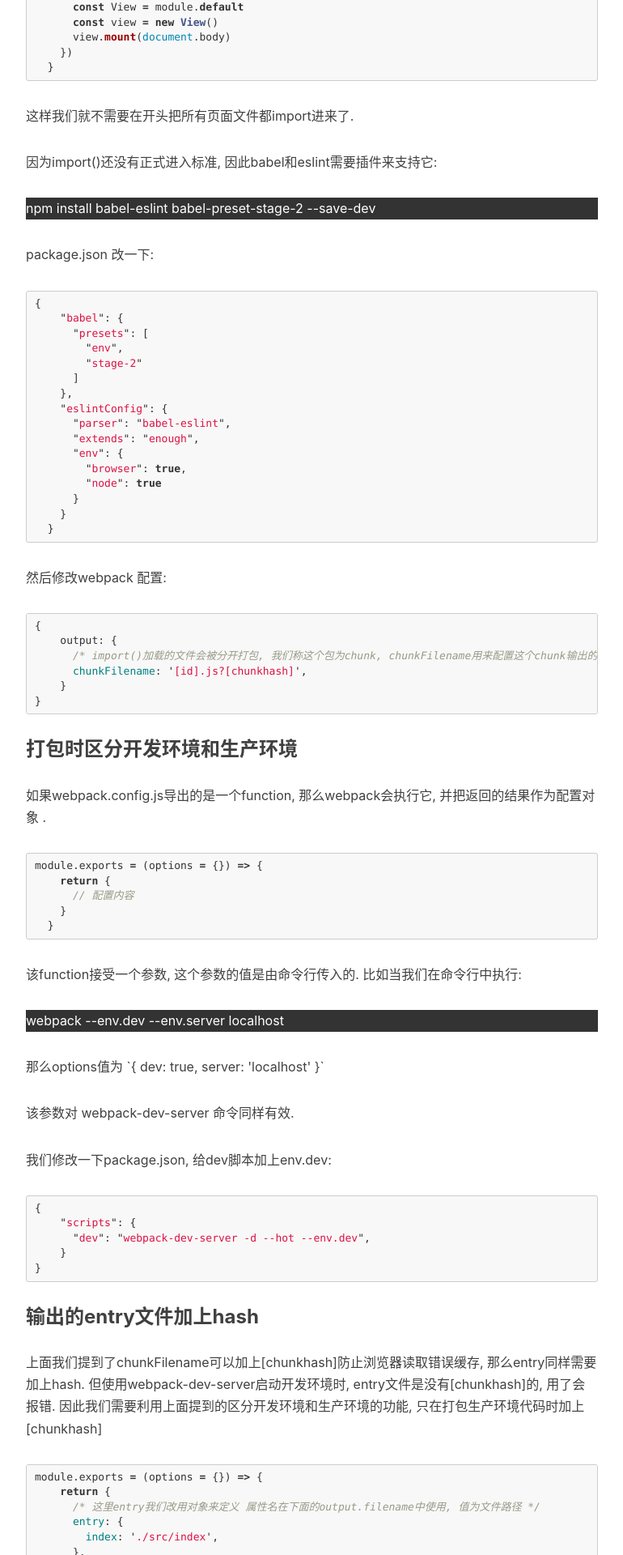
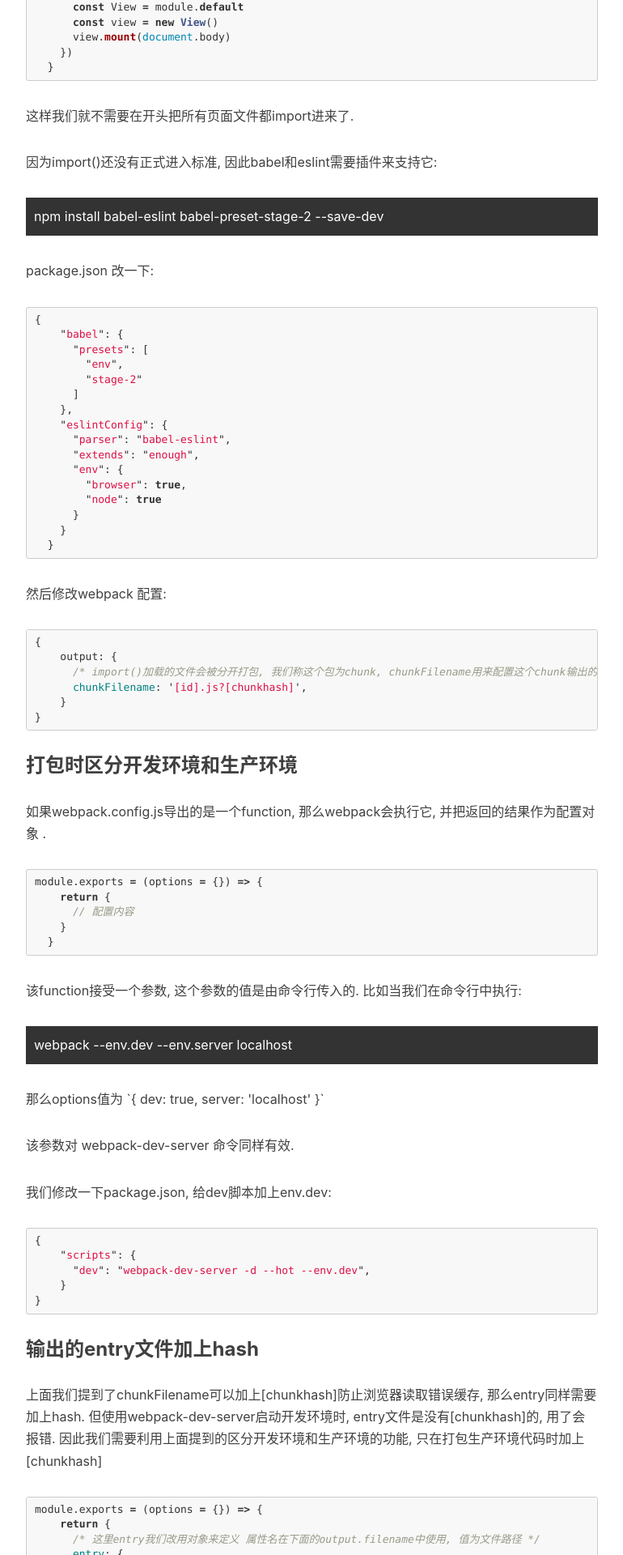
Before and after one commit to BobiY/BobiY.github.io, a Jekyll site: the page built from _posts/2017-10-18-webpack-up1.html, in a window 1280 px wide. Shown: the part 2314-4234 px from the top of the page at 81% size, without its empty margins (233-1003 px from the left). Built offline with Jekyll 4.4.1, drawn with Linux system fonts in a browser that asks for light colours; nearby versions of some CDN libraries; comment, search, counter and statistics services are not loaded.

Commit message:
Update syntax.css

```diff
--- a/css/syntax.css
+++ b/css/syntax.css
@@ -3,6 +3,7 @@
 .back{
   background: #333;
   color: #fff;
+  padding: 10px 0 10px 10px;
 }
 .highlight pre code * {
   white-space: nowrap;    // this sets all children inside to nowrap
```
